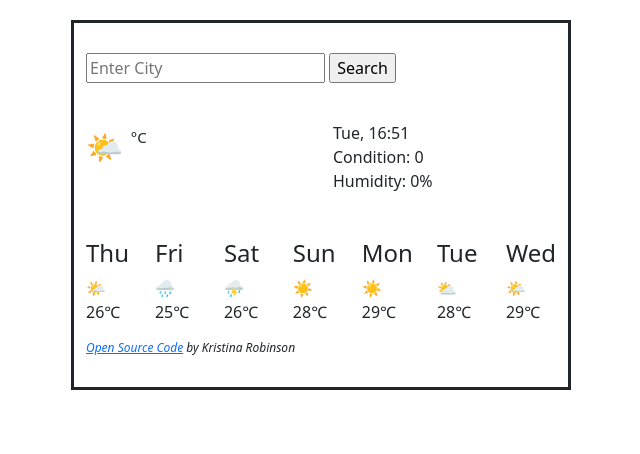
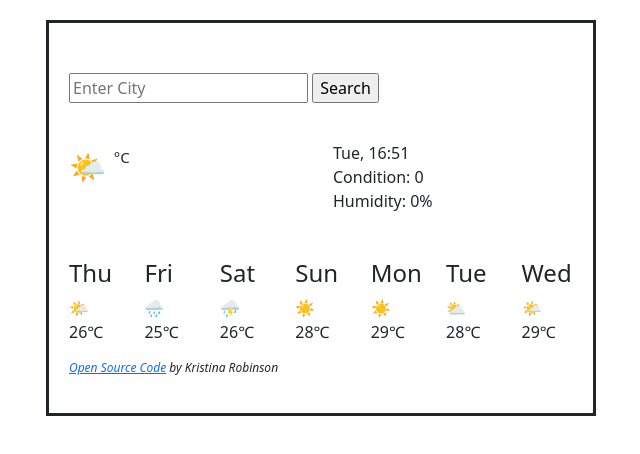
Before and after one commit to Kristinaukvr/my-weather-app, a website built with Parcel: page index.html in a window 1280 px wide. Shown: the whole page, without its empty margins (319-959 px from the left). Built offline with nearby package versions, Linux system fonts and the light colour scheme; no server answers.

Commit message:
Added <div class="weather-app"> and edited css for it

```diff
--- a/index.html
+++ b/index.html
@@ -16,15 +16,14 @@
   </head>
   <body>
     <div class="container">
+      <div class="weather-app">
       <form class="cityForm" id="search-form">
 				<input type="text" placeholder="Enter City" autocomplete="off" id="form-input"
 				/>
-
         <input type="submit" value="Search"/>
       </form>
       <div class="row">
-
-        <div class="col-6"><span class="weather-icon">🌤 </span><span class="curren-temperature" id="temperature"></span><span class="units">
+         <div class="col-6"><span class="weather-icon">🌤 </span><span class="curren-temperature" id="temperature"></span><span class="units">
 					<id="celsius-link">°C
 					</span></div>
         <div class="col-6">
@@ -33,8 +32,7 @@
             <li id="date-time">Thursday 2:00 PM </li>
             <li>Condition: <span id="weather-condition">0</span></li>
             <li>Humidity: <span id="humidity">0</span>%</li>
-
-          </ul>
+            </ul>
         </div>
       </div>
       <div class="row">
@@ -93,11 +91,17 @@
             <div class="temperature">29℃</div>
           </div>
         </div>
+      </div>
+       <p class="open-source"><a target="_blank" rel="noopener noreferrer" href="https://app.netlify.com/sites/startling-blancmange-df5e38/overview">Open Source Code</a> by Kristina Robinson</p>
+
+      </div>
 
 
-    </div>
 
-    <footer class="open-source"><a target="_blank" rel="noopener noreferrer" href="https://app.netlify.com/sites/startling-blancmange-df5e38/overview">Open Source Code</a> by Kristina Robinson</footer>
+
+
+
+
 
     <script src="src/index.js" ></script>
   </body>
--- a/src/styles.css
+++ b/src/styles.css
@@ -8,11 +8,11 @@
 .currentDaydata {
   padding: 0 0 30px 0;
 }
-.container {
+.weather-app {
   border: solid;
   border-width: medium;
-  max-width: 500px;
-  padding-bottom: 30px;
+  max-width: 550px;
+  padding: 20px;
   margin: 20px auto;
 }
 .units {
```
